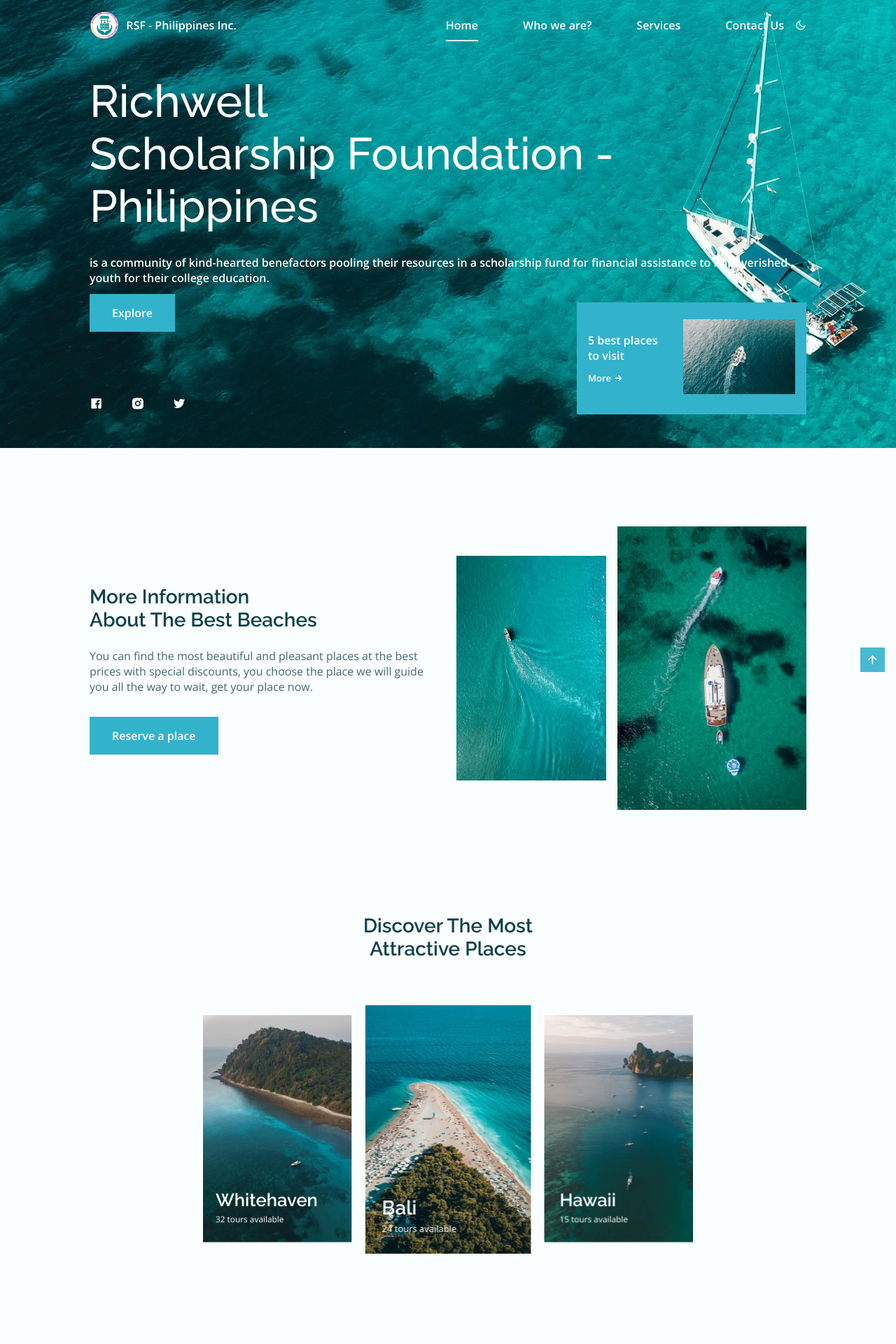
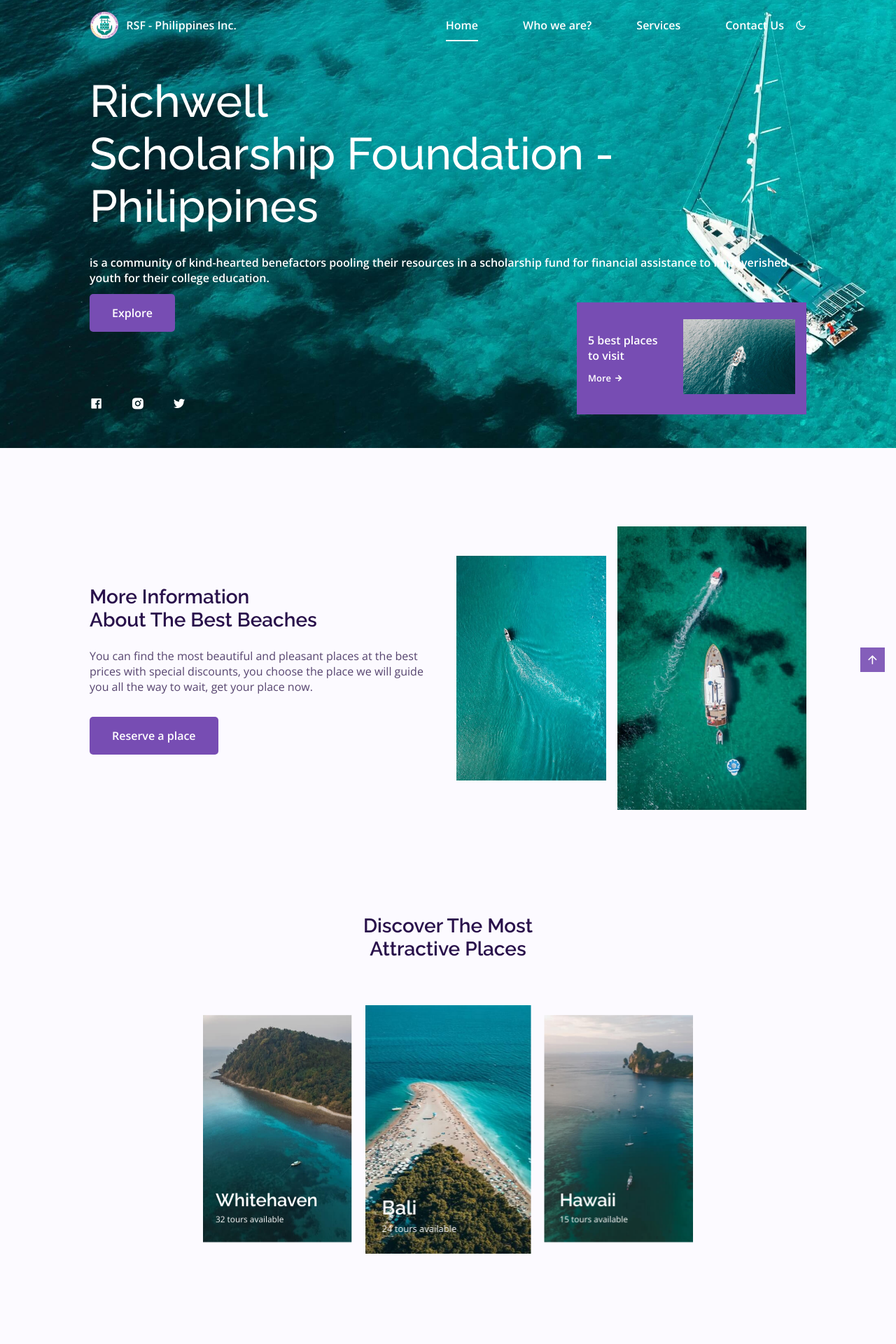
Before and after one commit to RSFPHILSINC/rsfphils, a PHP site: page / in a window 1280 px wide. Shown: the top 1920 px of the page at 70% size. Run offline with PHP 8.4, Linux system fonts and the light colour scheme.

Commit message:
Update styles.css

```diff
--- a/assets/css/styles.css
+++ b/assets/css/styles.css
@@ -8,12 +8,12 @@
   /*========== Colors ==========*/
   /* Change favorite color to match images */
   /*Green dark 190 - Green 171 - Grren Blue 200*/
-  --hue-color: 190;
+  --hue-color: 265; /* Violet */
 
   /* HSL color mode */
-  --first-color: hsl(var(--hue-color), 60%, 50%);
-  --first-color-second: hsl(var(--hue-color), 55%, 45%);
-  --first-color-alt: hsl(var(--hue-color), 50%, 40%); /* Hover effect */
+  --first-color: hsl(var(--hue-color), 40%, 50%);  /* Muted Violet */
+  --first-color-second: hsl(var(--hue-color), 35%, 45%);
+  --first-color-alt: hsl(var(--hue-color), 30%, 40%); /* Soft Hover */
   --title-color: hsl(var(--hue-color), 64%, 18%);
   --text-color: hsl(var(--hue-color), 24%, 35%);
   --text-color-light: hsl(var(--hue-color), 8%, 60%);
@@ -72,9 +72,9 @@
 
 /*========== Variables Dark theme ==========*/
 body.dark-theme {
-  --first-color: hsl(var(--hue-color), 70%, 65%);
-  --first-color-second: hsl(var(--hue-color), 65%, 55%);
-  --first-color-alt: hsl(var(--hue-color), 80%, 75%); /* Brighter hover */
+  --first-color: hsl(var(--hue-color), 50%, 60%);  /* Softer but visible */
+  --first-color-second: hsl(var(--hue-color), 45%, 55%);
+  --first-color-alt: hsl(var(--hue-color), 55%, 65%); /* Slightly brighter hover */
   --title-color: hsl(var(--hue-color), 24%, 95%);
   --text-color: hsl(var(--hue-color), 8%, 75%);
   --input-color: hsl(var(--hue-color), 29%, 16%);
@@ -463,6 +463,7 @@ input {
   padding: 1rem 2rem;
   font-weight: var(--font-semi-bold);
   transition: .3s;
+  border-radius: 5px; /* Optional: Slight rounding for a softer feel */
 }
 
 .button:hover {
```
